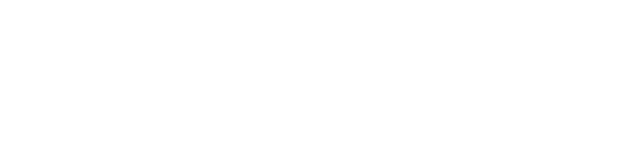
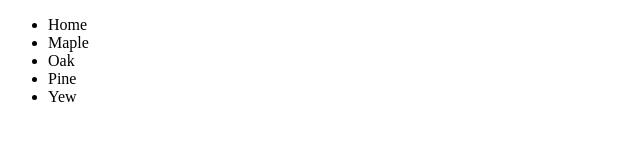
Before and after one commit to jenny0927/Trees, a website: page index.html in a window 1280 px wide. Shown: the whole page, without its empty margins (0-640 px from the left). Drawn offline with Linux system fonts and the light colour scheme.

```diff
--- a/index.html
+++ b/index.html
@@ -7,6 +7,25 @@
 </head>
 
 <body>
+    <nav>
+        <ul>
+            <li>
+                Home
+            </li>
+            <li>
+                Maple
+            </li>
+            <li>
+                Oak
+            </li>
+            <li>
+                Pine
+            </li>
+            <li>
+                Yew
+            </li>
+        </ul>
+    </nav>
     <custom-element></custom-element>
 </body>
 
--- /dev/null
+++ b/package.json
@@ -0,0 +1,5 @@
+{
+  "dependencies": {
+    "normalize.css": "^7.0.0"
+  }
+}
```
Also changed, not shown: 1 other file.
